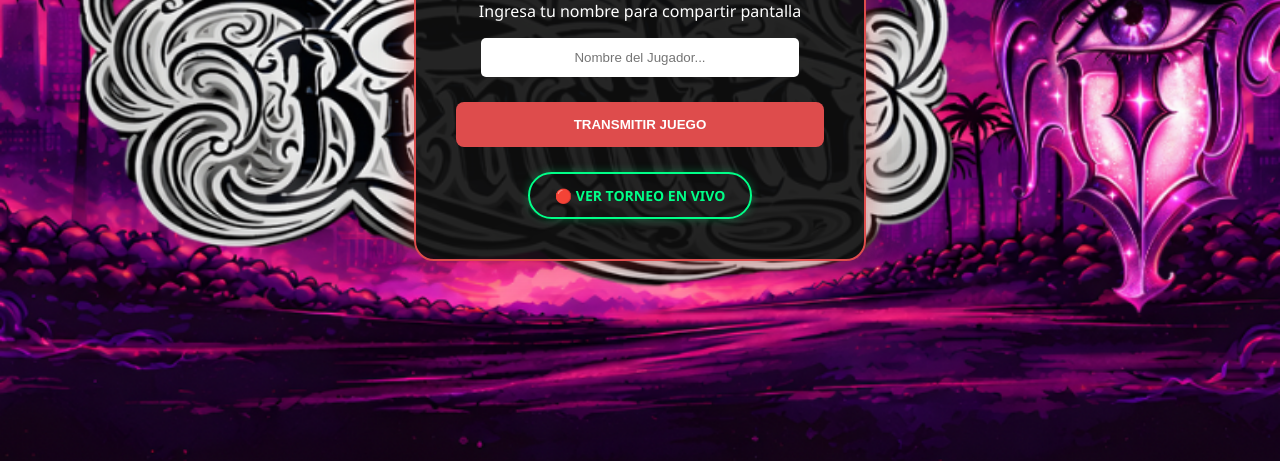
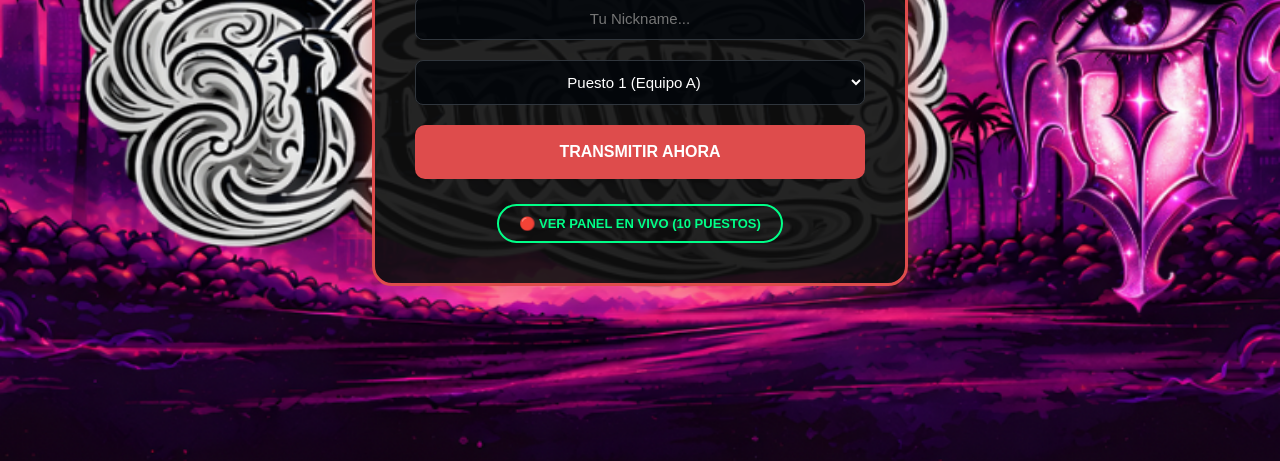
Before and after one commit to caxja97/BarrioBendito, a plain HTML site: page index.html in a window 1280 px wide. Shown: the part 339-800 px from the top of the page. Drawn offline with Linux system fonts and the light colour scheme.

Commit message:
Update index.html
new update index

```diff
--- a/index.html
+++ b/index.html
@@ -3,56 +3,97 @@
 <head>
     <meta charset="UTF-8">
     <meta name="viewport" content="width=device-width, initial-scale=1.0">
-    <title>BarrioBendito - Inicio</title>
+    <title>BarrioBendito - Multicam</title>
 <style>
     body {
         background-image: url('https://caxja97.github.io/fondo-torneo.png');
         background-size: cover; background-position: center; background-attachment: fixed;
-        color: white; font-family: 'Segoe UI', sans-serif; margin: 0; display: flex; align-items: center; justify-content: center; min-height: 100vh;
+        color: white; font-family: sans-serif; margin: 0; display: flex; align-items: center; justify-content: center; min-height: 100vh;
     }
     .container {
-        max-width: 450px; background: rgba(15, 15, 15, 0.9); padding: 40px; border-radius: 20px; border: 2px solid #de4c4c; box-shadow: 0 0 30px rgba(222, 76, 76, 0.5); text-align: center;
+        max-width: 450px; background: rgba(15, 15, 15, 0.9); padding: 40px; border-radius: 20px; border: 3px solid #de4c4c; box-shadow: 0 0 30px rgba(222, 76, 76, 0.5); text-align: center;
     }
-    h1 { color: #de4c4c; font-size: 2.5em; text-transform: uppercase; margin-bottom: 10px; }
+    h1 { color: #de4c4c; font-size: 2.2em; text-transform: uppercase; margin-bottom: 20px; }
+    input, select {
+        padding: 12px; border-radius: 8px; border: 1px solid #30363d;
+        background: rgba(1, 4, 9, 0.8); color: white; width: 100%;
+        margin-bottom: 20px; text-align: center; box-sizing: border-box; font-size: 15px;
+    }
     .btn-main {
-        background: #de4c4c; color: white; padding: 15px; border: none; border-radius: 8px; cursor: pointer; font-weight: bold; width: 100%; margin-top: 10px; text-transform: uppercase; transition: 0.3s;
+        background: #de4c4c; color: white; padding: 18px; border: none;
+        border-radius: 10px; cursor: pointer; font-weight: bold; width: 100%;
+        text-transform: uppercase; transition: 0.3s; font-size: 16px;
     }
-    .btn-main:hover { background: #ff5e5e; transform: scale(1.03); }
-
-    /* BOTÓN PARA IR AL PANEL EN VIVO */
+    .btn-main:hover { background: #ff5e5e; transform: scale(1.02); }
     .btn-live {
-        display: inline-block; margin-top: 25px; padding: 12px 25px; border: 2px solid #00ff88; color: #00ff88; text-decoration: none; border-radius: 50px; font-weight: bold; text-transform: uppercase; font-size: 14px; transition: 0.3s; box-shadow: 0 0 10px rgba(0, 255, 136, 0.3);
+        display: inline-block; margin-top: 25px; padding: 10px 20px; border: 2px solid #00ff88;
+        color: #00ff88; text-decoration: none; border-radius: 50px; font-weight: bold; font-size: 13px;
     }
-    .btn-live:hover { background: #00ff88; color: black; box-shadow: 0 0 20px #00ff88; }
-
     #iframeContainer { display: none; width: 100vw; height: 100vh; position: fixed; top: 0; left: 0; z-index: 1000; }
-    iframe { width: 100%; height: 100%; border: none; }
 </style>
 </head>
 <body>
 
     <div id="setup" class="container">
         <h1>BarrioBendito</h1>
-        <p>Ingresa tu nombre para compartir pantalla</p>
-        <input type="text" id="playerName" placeholder="Nombre del Jugador..." style="width: 80%; padding: 12px; margin-bottom: 15px; border-radius: 5px; border: none; text-align: center;">
-        <button class="btn-main" onclick="iniciarCaptura()">Transmitir Juego</button>
+        <p>Selecciona tu modo de transmisión</p>
 
+        <input type="text" id="playerName" placeholder="Tu Nickname...">
+
+        <select id="playerSlot">
+            <optgroup label="TORNEO OFICIAL (Público)">
+                <option value="puesto1">Puesto 1 (Equipo A)</option>
+                <option value="puesto2">Puesto 2 (Equipo A)</option>
+                <option value="puesto3">Puesto 3 (Equipo A)</option>
+                <option value="puesto4">Puesto 4 (Equipo A)</option>
+                <option value="puesto5">Puesto 5 (Equipo A)</option>
+                <option value="puesto6">Puesto 1 (Equipo B)</option>
+                <option value="puesto7">Puesto 2 (Equipo B)</option>
+                <option value="puesto8">Puesto 3 (Equipo B)</option>
+                <option value="puesto9">Puesto 4 (Equipo B)</option>
+                <option value="puesto10">Puesto 5 (Equipo B)</option>
+            </optgroup>
+            <optgroup label="EXTRAS / LIBRE (Privado)">
+                <option value="libre">Uso Libre (No aparece en el panel)</option>
+            </optgroup>
+        </select>
+
+        <button class="btn-main" onclick="iniciarCaptura()">TRANSMITIR AHORA</button>
         <br>
-        <a href="panel.html" class="btn-live">🔴 VER TORNEO EN VIVO</a>
+        <a href="panel.html" class="btn-live">🔴 VER PANEL EN VIVO (10 PUESTOS)</a>
     </div>
 
     <div id="iframeContainer">
-        <iframe id="vdoIframe" allow="camera;microphone;display-capture;autoplay"></iframe>
+        <iframe id="vdoIframe" allow="camera;microphone;display-capture;autoplay" style="width:100%; height:100%; border:none;"></iframe>
     </div>
 
     <script>
         function iniciarCaptura() {
             const name = document.getElementById('playerName').value;
-            if (!name) return alert("Escribe tu nombre");
-            const css = encodeURIComponent("body{background-image:url('https://caxja97.github.io/fondo-torneo.png')!important;background-size:cover!important;}.button{background:rgba(0,0,0,0.8)!important;border:2px solid #de4c4c!important;}h2,p{color:white!important;}");
+            const slot = document.getElementById('playerSlot').value;
+            if (!name) return alert("Por favor, escribe tu nombre");
+
+            const css = encodeURIComponent(`
+                body { background-image: url('https://caxja97.github.io/fondo-torneo.png') !important; background-size: cover !important; }
+                .button { background: rgba(0,0,0,0.8) !important; border: 2px solid #de4c4c !important; }
+                h2, p, i { color: white !important; text-shadow: 0 0 10px #de4c4c !important; }
+            `);
+
             document.getElementById('setup').style.display = 'none';
             document.getElementById('iframeContainer').style.display = 'block';
-            document.getElementById('vdoIframe').src = `https://vdo.ninja/?push=${name}&clean=1&autostart=1&css=${css}`;
+
+            let vdoUrl = "";
+            const roomID = "barriobendito_2026";
+
+            if (slot === "libre") {
+                // MODO LIBRE: No usa &room ni &push fijo, es una sesión privada
+                vdoUrl = `https://vdo.ninja/?push=${name}_${Math.floor(Math.random()*1000)}&clean=1&autostart=1&css=${css}`;
+            } else {
+                // MODO TORNEO: Entra a la sala oficial para el panel y OBS
+                vdoUrl = `https://vdo.ninja/?push=${slot}&label=${name}&room=${roomID}&clean=1&autostart=1&css=${css}`;
+            }
+
+            document.getElementById('vdoIframe').src = vdoUrl;
         }
     </script>
 </body>
```
